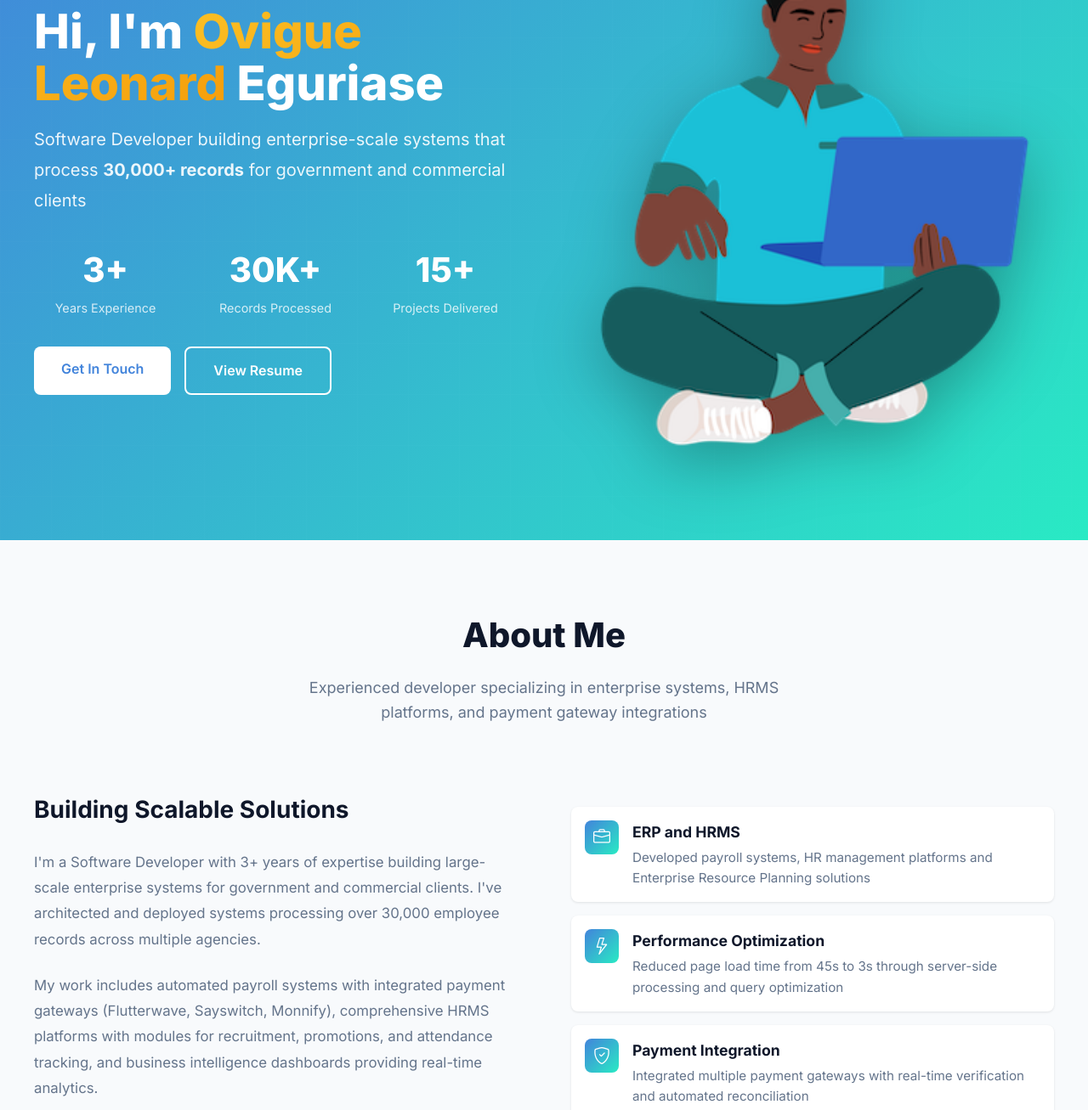
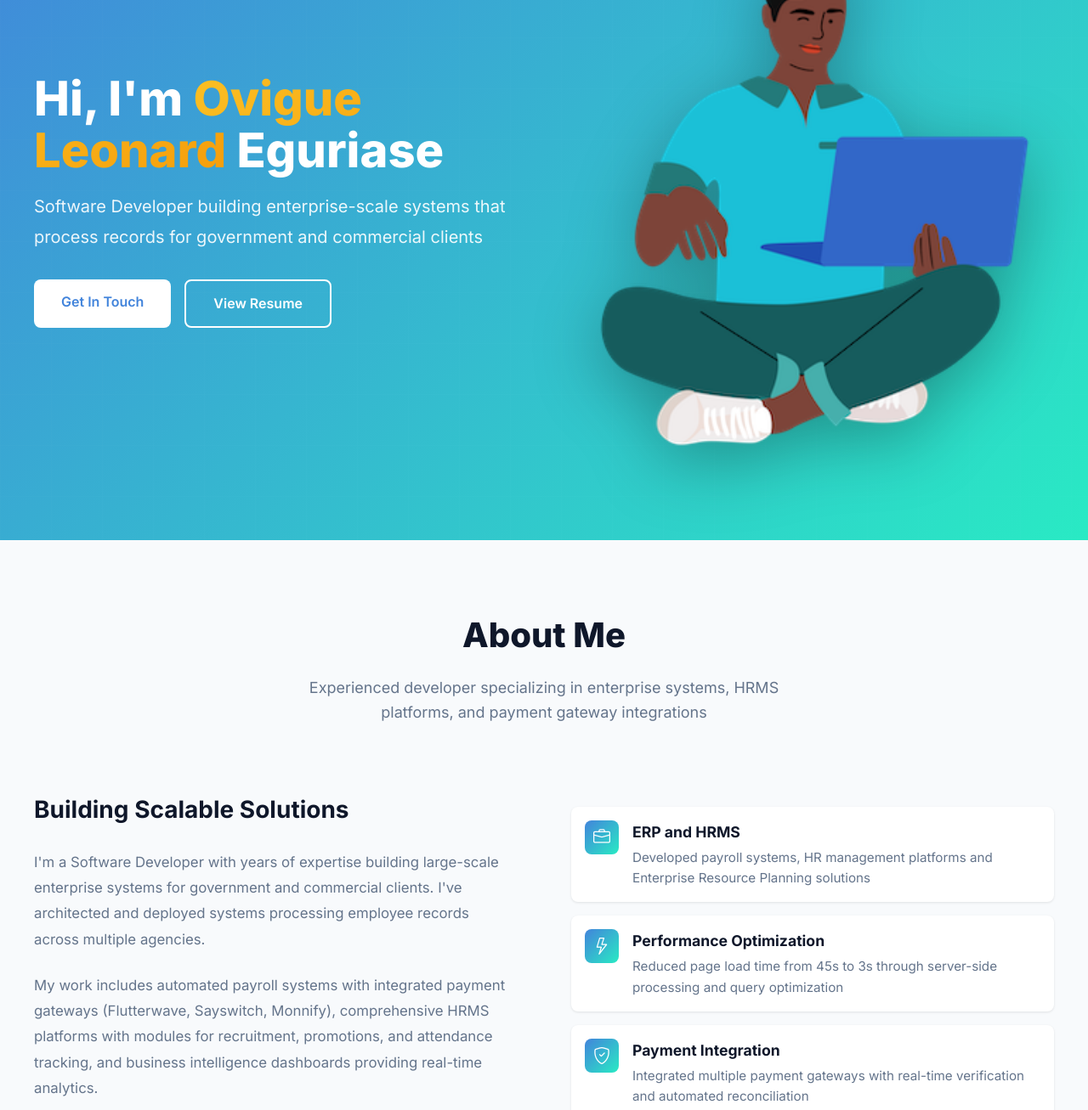
Before and after one commit to leovigueraye/portfolio, a plain HTML site: page index.html in a window 1280 px wide. Shown: the part 196-1503 px from the top of the page at 85% size. Drawn offline with nearby package versions, Linux system fonts and the light colour scheme.

Commit message:
updated portfolio and resume information

```diff
--- a/index.html
+++ b/index.html
@@ -720,22 +720,7 @@
         <div class="hero-container">
             <div class="hero-content fade-in-up">
                 <h1>Hi, I'm <span class="highlight">Ovigue Leonard</span> Eguriase</h1>
-                <p>Software Developer building enterprise-scale systems that process <strong>30,000+ records</strong> for government and commercial clients</p>
-
-                <div class="hero-stats">
-                    <div class="stat">
-                        <span class="stat-number">3+</span>
-                        <span class="stat-label">Years Experience</span>
-                    </div>
-                    <div class="stat">
-                        <span class="stat-number">30K+</span>
-                        <span class="stat-label">Records Processed</span>
-                    </div>
-                    <div class="stat">
-                        <span class="stat-number">15+</span>
-                        <span class="stat-label">Projects Delivered</span>
-                    </div>
-                </div>
+                <p>Software Developer building enterprise-scale systems that process records for government and commercial clients</p>
 
                 <div class="hero-buttons">
                     <a href="#contact" class="btn btn-primary">Get In Touch</a>
@@ -759,7 +744,7 @@
             <div class="about-content">
                 <div class="about-text">
                     <h3>Building Scalable Solutions</h3>
-                    <p>I'm a Software Developer with 3+ years of expertise building large-scale enterprise systems for government and commercial clients. I've architected and deployed systems processing over 30,000 employee records across multiple agencies.</p>
+                    <p>I'm a Software Developer with years of expertise building large-scale enterprise systems for government and commercial clients. I've architected and deployed systems processing employee records across multiple agencies.</p>
 
                     <p>My work includes automated payroll systems with integrated payment gateways (Flutterwave, Sayswitch, Monnify), comprehensive HRMS platforms with modules for recruitment, promotions, and attendance tracking, and business intelligence dashboards providing real-time analytics.</p>
 
@@ -795,7 +780,7 @@
                         <div class="highlight-icon"><i class="bi bi-graph-up"></i></div>
                         <div class="highlight-text">
                             <h4>Data Migration</h4>
-                            <p>Successfully migrated 9,000+ staff records with automated duplicate detection</p>
+                            <p>Successfully migrated 70,000+ staff records with automated duplicate detection</p>
                         </div>
                     </div>
                 </div>
@@ -854,6 +839,8 @@
                         <span class="skill-tag">Bootstrap</span>
                         <span class="skill-tag">Tailwind CSS</span>
                         <span class="skill-tag">AJAX/jQuery</span>
+                        <span class="skill-tag">React JS</span>
+                        <span class="skill-tag">Vue JS</span>
                     </div>
                 </div>
 
```
Also changed, not shown: 1 other file.
